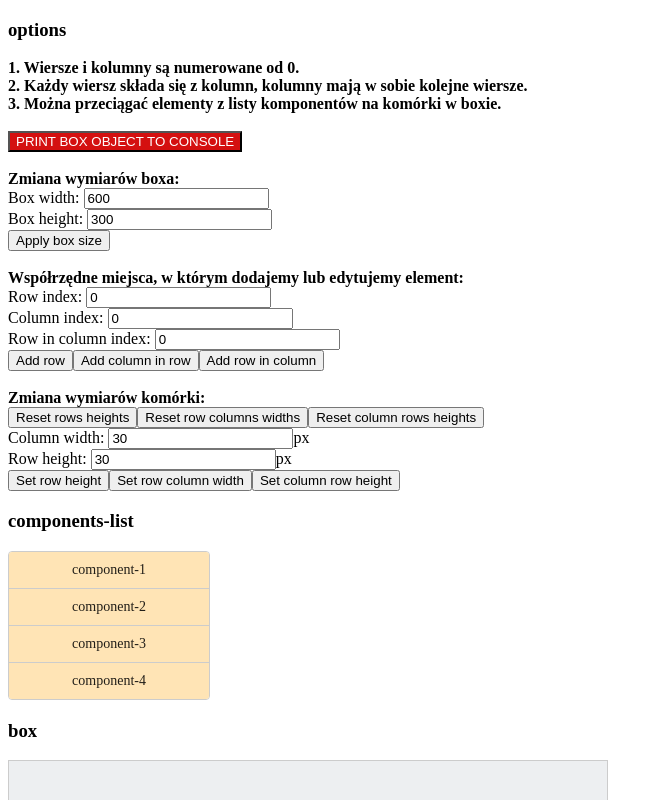
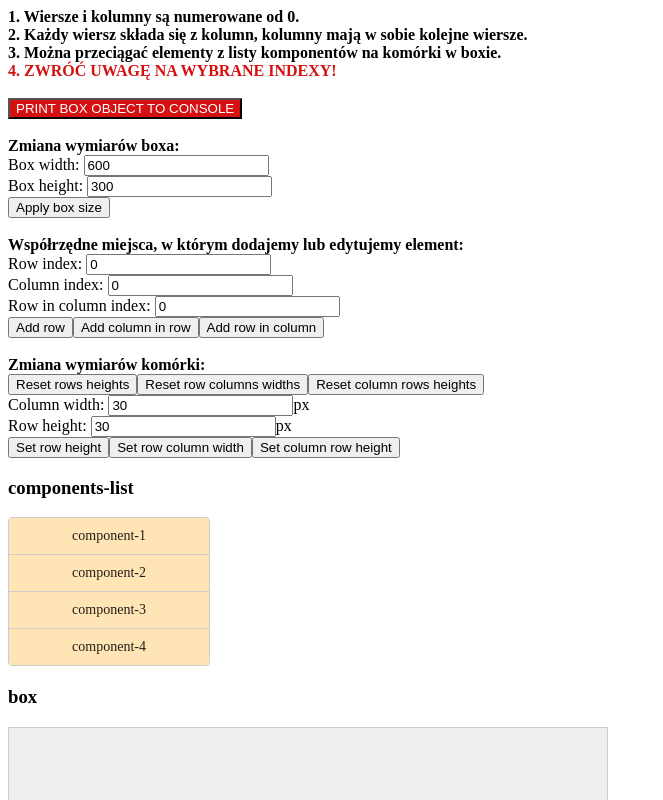
Before and after one commit to danielChrzanowski/DragDropPOC, an Angular app: page / in a window 1280 px wide. Shown: the top 800 px of the page, without its empty margins (0-663 px from the left). Built offline with nearby package versions, Linux system fonts and the light colour scheme.

Commit message:
cleaning

```diff
--- a/src/app/app.component.html
+++ b/src/app/app.component.html
@@ -1,11 +1,11 @@
 <!--________________OPTIONS________________-->
-<h3>options</h3>
 <b>
   1. Wiersze i kolumny są numerowane od 0.<br/>
   2. Każdy wiersz składa się z kolumn, kolumny mają w sobie kolejne wiersze.<br/>
   3. Można przeciągać elementy z listy komponentów na komórki w boxie.
+  <div class="color-red">4. ZWRÓĆ UWAGĘ NA WYBRANE INDEXY!</div>
 </b>
-<br/><br/>
+<br/>
 
 <button (click)="printBoxObjectToConsole()" class="print-obj-to-console-btn">PRINT BOX OBJECT TO CONSOLE</button><br/>
 <br/>
--- a/src/app/app.component.scss
+++ b/src/app/app.component.scss
@@ -85,7 +85,13 @@ $boxHeight: var(--box-height);
 }
 
 //Additional styles
+$redColor: #d41010;
+
+.color-red {
+  color: $redColor;
+}
+
 .print-obj-to-console-btn {
   color: white;
-  background: #d41010;
+  background: $redColor;
 }
```
